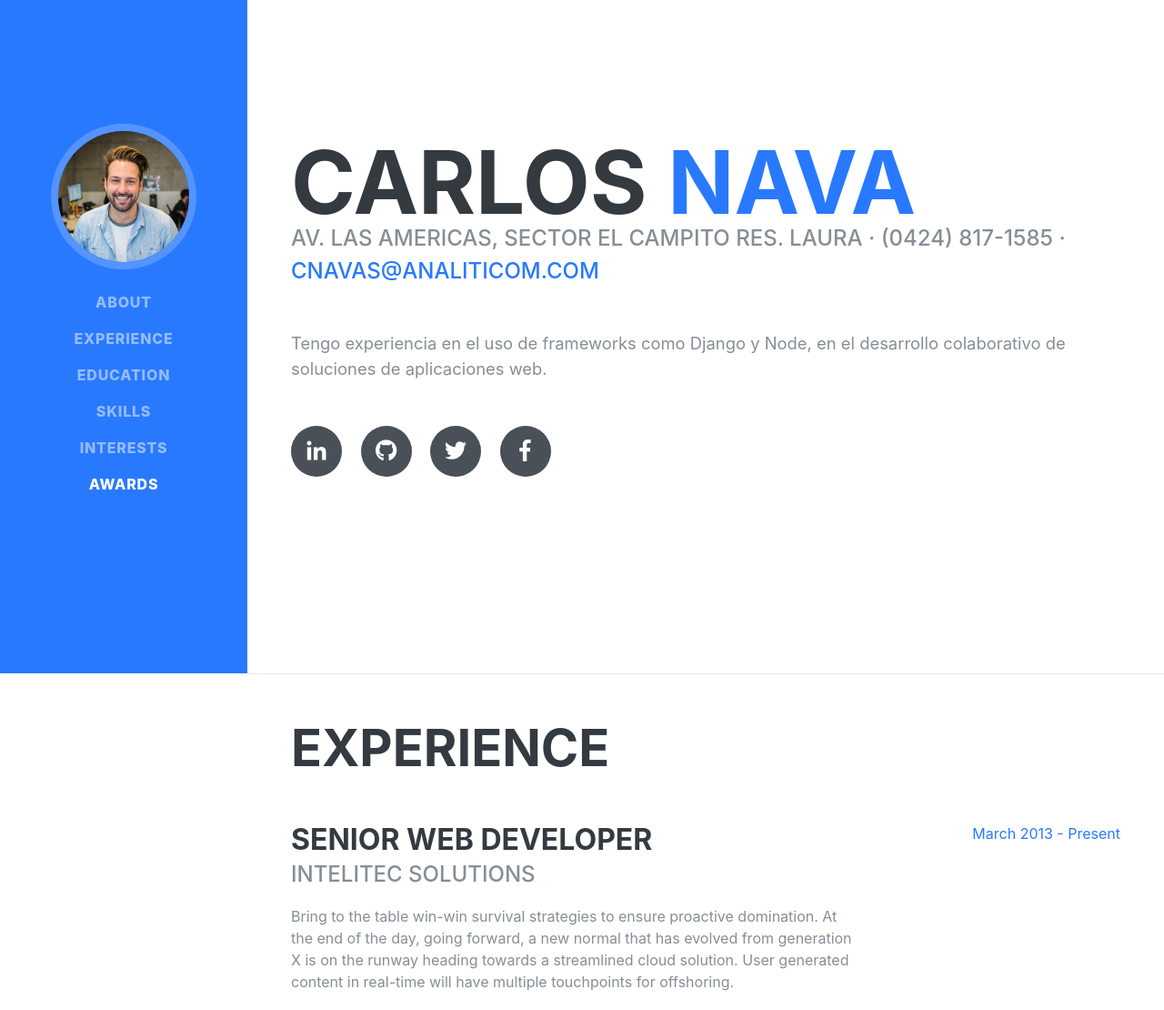
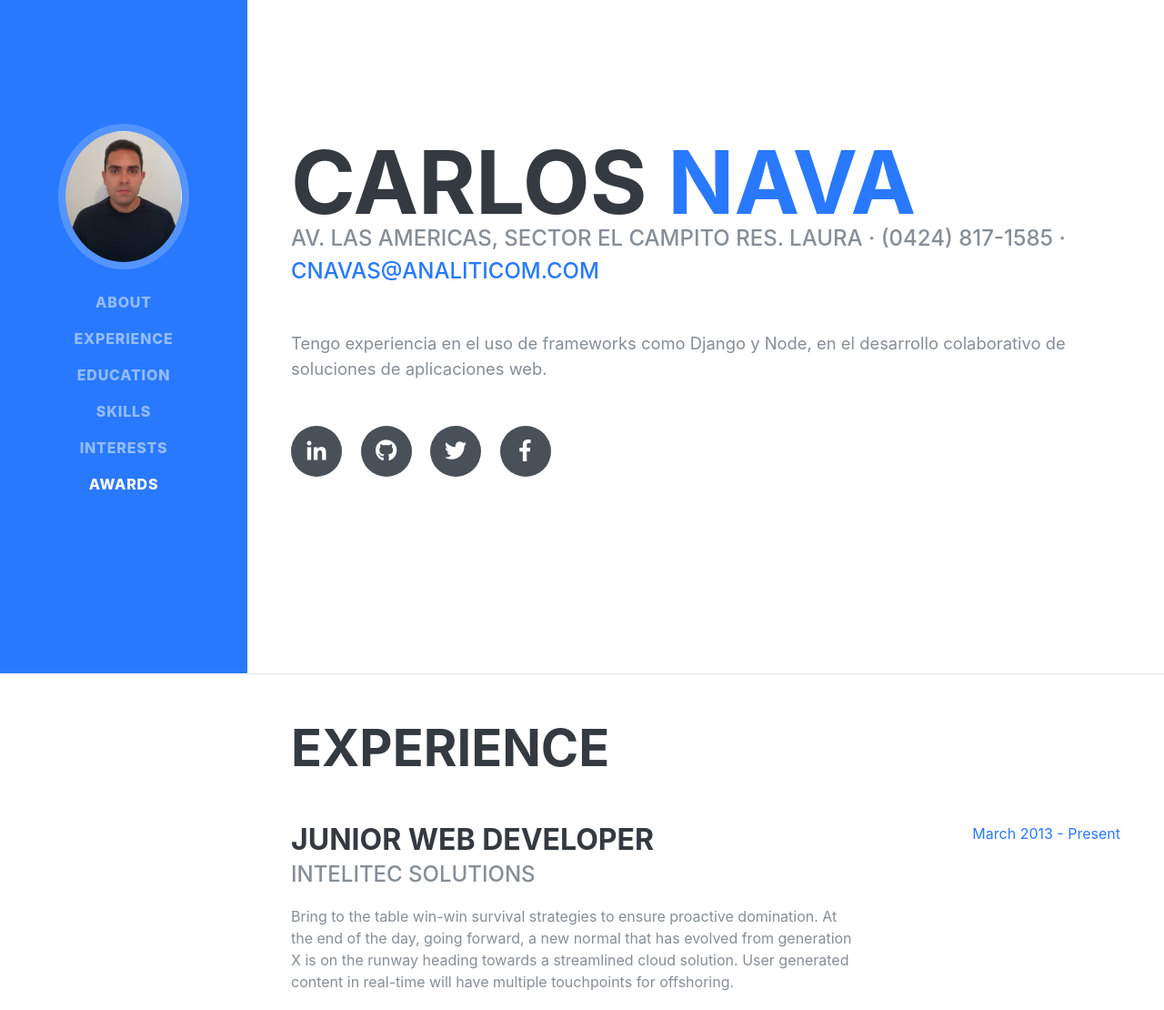
Before and after one commit to carlosnp/carlosnp.github.io, a plain HTML site: page index.html in a window 1280 px wide. Shown: the part 60-1170 px from the top of the page at 91% size. Drawn offline with Linux system fonts and the light colour scheme; a web font is replaced by a local one.

Commit message:
sube foto

```diff
--- a/index.html
+++ b/index.html
@@ -29,7 +29,7 @@
       <a class="navbar-brand js-scroll-trigger" href="#page-top">
         <span class="d-block d-lg-none">Carlos Nava</span>
         <span class="d-none d-lg-block">
-          <img class="img-fluid img-profile rounded-circle mx-auto mb-2" src="img/profile.jpg" alt="">
+          <img class="img-fluid img-profile rounded-circle mx-auto mb-2" src="img/profilefoto.jpg" alt="">
         </span>
       </a>
       <button class="navbar-toggler" type="button" data-toggle="collapse" data-target="#navbarSupportedContent" aria-controls="navbarSupportedContent" aria-expanded="false" aria-label="Toggle navigation">
@@ -95,7 +95,7 @@
 
           <div class="resume-item d-flex flex-column flex-md-row mb-5">
             <div class="resume-content mr-auto">
-              <h3 class="mb-0">Senior Web Developer</h3>
+              <h3 class="mb-0">Junior Web Developer</h3>
               <div class="subheading mb-3">Intelitec Solutions</div>
               <p>Bring to the table win-win survival strategies to ensure proactive domination. At the end of the day, going forward, a new normal that has evolved from generation X is on the runway heading towards a streamlined cloud solution. User generated content in real-time will have multiple touchpoints for offshoring.</p>
             </div>
@@ -180,7 +180,7 @@
               <i class="fab fa-node-js"></i>
             </li>
             <li class="list-inline-item">
-              <i class="fab fa-less"></i>
+              <i class="fab fa-python"></i>
             </li>
             <li class="list-inline-item">
               <i class="fab fa-wordpress"></i>
```
Also changed, not shown: img/profilefoto.jpg (added).
